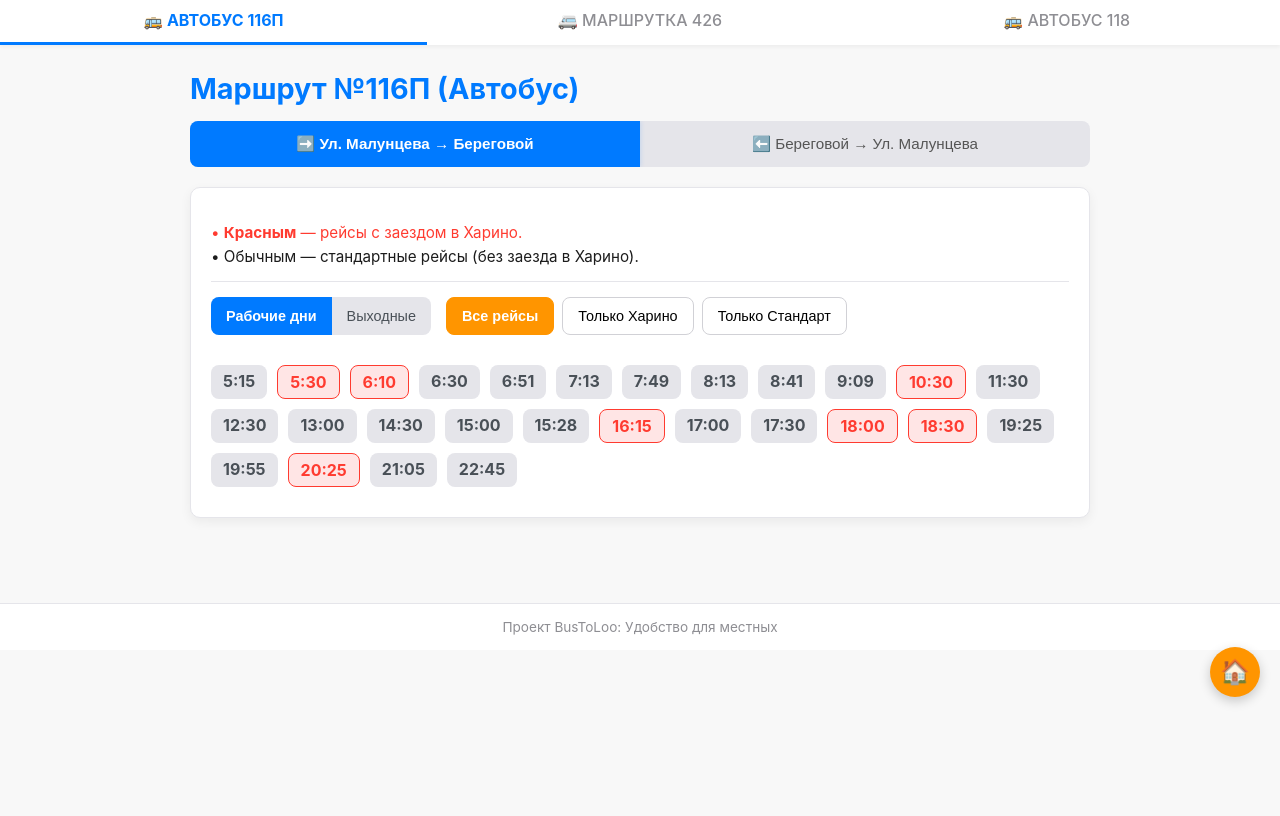
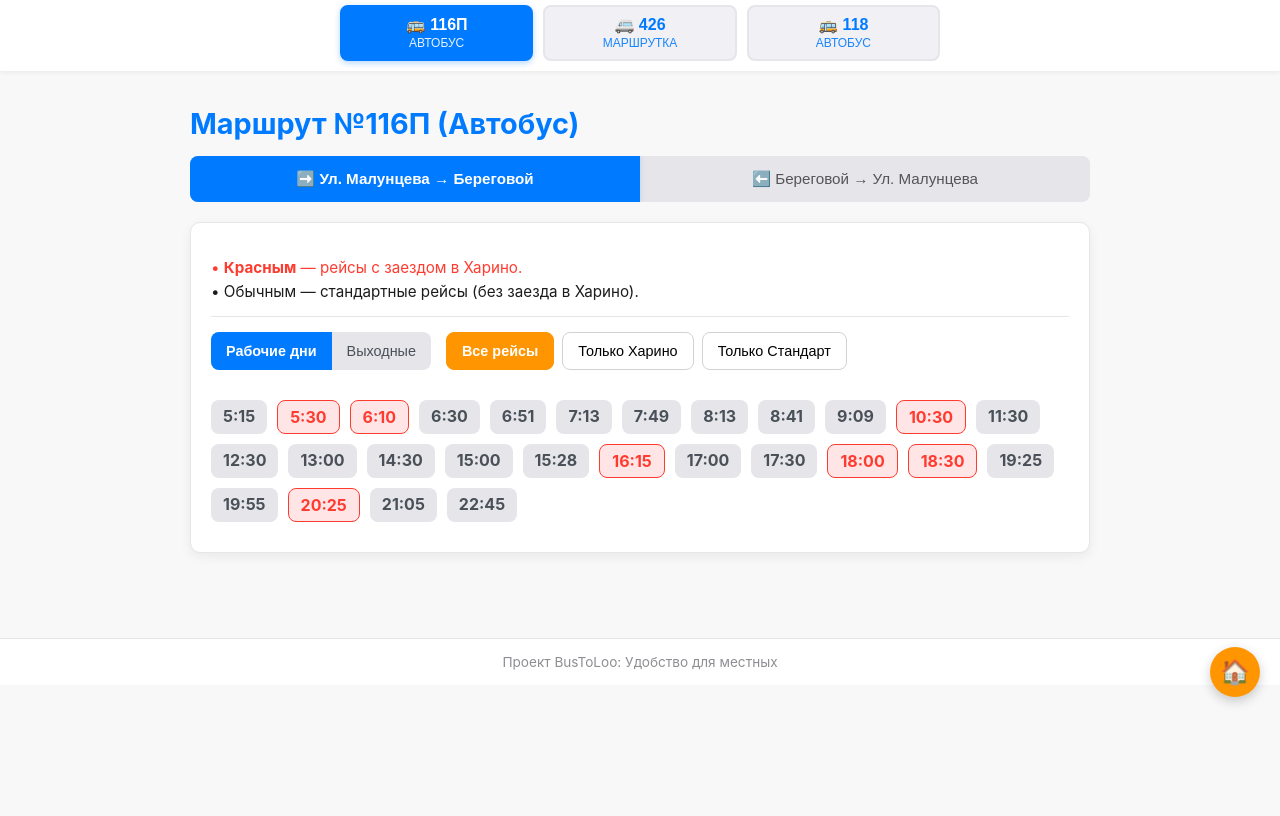
Before and after one commit to BusToLoo/BusToLoo.github.io, a plain HTML site: page index.html in a window 1280 px wide. Shown: the part 83-899 px from the top of the page. Drawn offline with Linux system fonts and the light colour scheme.

Commit message:
Update index.html

```diff
--- a/index.html
+++ b/index.html
@@ -9,7 +9,7 @@
         body {
             font-family: -apple-system, BlinkMacSystemFont, 'Segoe UI', 'Roboto', 'Helvetica Neue', 'Arial', 'sans-serif', 'Apple Color Emoji', 'Segoe UI Emoji', 'Segoe UI Symbol';
             margin: 0;
-            padding-top: 110px;
+            padding-top: 145px;
             background-color: #f8f8f8;
             color: #1c1c1c;
             min-height: 100vh;
@@ -116,25 +116,76 @@
 
         .transport-menu {
             display: flex;
+            justify-content: center;
+            gap: 10px;
+            padding: 10px 15px;
             border-top: 1px solid #e5e5ea;
+            flex-wrap: wrap;
         }
         .menu-button {
-            flex: 1;
-            padding: 15px 0;
+            flex: 1 1 auto;
+            max-width: 300px;
+            padding: 8px 10px;
             text-align: center;
-            color: #8e8e93;
-            font-weight: 500;
-            font-size: 1rem;
+            color: #007aff;
+            font-size: 0.9rem;
             cursor: pointer;
-            transition: all 0.3s ease;
-            border: none;
-            background: none;
+            transition: all 0.2s ease;
+            border: 2px solid #e5e5ea;
+            background: #f0f0f5;
             outline: none;
+            border-radius: 8px;
+            line-height: 1.2;
+        }
+        .menu-button:hover {
+            background-color: #e5e5ea;
         }
         .menu-button.active {
-            color: #007aff;
+            color: white;
+            background: #007aff;
+            border-color: #007aff;
+            box-shadow: 0 2px 6px rgba(0, 122, 255, 0.3);
+        }
+        .menu-button-line1 {
             font-weight: 700;
-            box-shadow: inset 0 -3px 0 0 #007aff;
+            display: block;
+            font-size: 1rem;
+            margin-bottom: 2px;
+        }
+        .menu-button-line2 {
+            font-weight: 500;
+            display: block;
+            font-size: 0.75rem;
+            opacity: 0.9;
+        }
+
+        @media (max-width: 600px) {
+            .transport-menu {
+                gap: 8px;
+                padding: 10px 8px;
+            }
+            .menu-button {
+                flex: 1 1 30%;
+                min-width: 90px;
+                padding: 6px 4px;
+            }
+            .menu-button-line1 {
+                font-size: 0.9rem;
+            }
+            .menu-button-line2 {
+                font-size: 0.7rem;
+            }
+        }
+
+        @media (min-width: 601px) {
+            .transport-menu {
+                flex-wrap: nowrap;
+                max-width: 600px;
+                margin: 0 auto;
+            }
+            .menu-button {
+                flex: 1;
+            }
         }
 
         .schedule-card {
@@ -234,7 +285,6 @@
             font-weight: 700;
         }
 
-        /* 💥 СТИЛИ ДЛЯ ЕДИНОГО СПИСКА ВРЕМЕНИ 💥 */
         .all-times-list {
             display: flex;
             flex-wrap: wrap;
@@ -253,7 +303,7 @@
             background-color: #e5e5ea;
             color: #495057;
             font-weight: 700;
-            padding: 8px 12px; /* Увеличенный паддинг для лучшего вида */
+            padding: 8px 12px;
             line-height: 1;
             text-align: center;
         }
@@ -272,7 +322,6 @@
         .schedule-content.hidden {
             display: none;
         }
-        /* -------------------------------------- */
 
         .footer {
             margin-top: 40px;
@@ -299,7 +348,7 @@
                 font-size: 1.8rem;
             }
             body {
-                padding-top: 100px;
+                padding-top: 135px;
             }
         }
     </style>
@@ -312,9 +361,18 @@
         <h1 class="project-title">BusToLoo</h1>
     </div>
     <div class="transport-menu" id="transport-menu">
-        <div class="menu-button active" data-transport="116p" onclick="switchTransport('116p')">🚌 АВТОБУС 116П</div>
-        <div class="menu-button" data-transport="426" onclick="switchTransport('426')">🚐 МАРШРУТКА 426</div>
-        <div class="menu-button" data-transport="118" onclick="switchTransport('118')">🚌 АВТОБУС 118</div>
+        <button class="menu-button active" data-transport="116p" onclick="switchTransport('116p')">
+            <span class="menu-button-line1">🚌 116П</span>
+            <span class="menu-button-line2">АВТОБУС</span>
+        </button>
+        <button class="menu-button" data-transport="426" onclick="switchTransport('426')">
+            <span class="menu-button-line1">🚐 426</span>
+            <span class="menu-button-line2">МАРШРУТКА</span>
+        </button>
+        <button class="menu-button" data-transport="118" onclick="switchTransport('118')">
+            <span class="menu-button-line1">🚌 118</span>
+            <span class="menu-button-line2">АВТОБУС</span>
+        </button>
     </div>
 </div>
 
@@ -460,7 +518,6 @@
     };
     const kharinoCodes426 = ['H'];
 
-    // 💥 ДАННЫЕ ДЛЯ 118: 08:00S, 12:00S (стандартные), 14:00J (Харино) 💥
     const rawData118 = {
         'A_weekdays': '08:00S12:00S14:00J',
         'B_weekdays': '06:40J15:00J',
@@ -468,7 +525,6 @@
         'B_weekend': ''
     };
     const kharinoCodes118 = ['J'];
-    // -------------------------
 
     let currentTransport = '116p';
     let state = {
@@ -500,13 +556,11 @@
             parsedTimes.push({ time, code });
         }
 
-        // Сортируем по времени (в виде строки 'HH:MM')
         parsedTimes.sort((a, b) => a.time.localeCompare(b.time));
 
         return parsedTimes;
     }
 
-    /* 💥 ОБНОВЛЕННАЯ ФУНКЦИЯ РЕНДЕРИНГА 💥 */
     function renderScheduleTable(transport, parsedData) {
         if (parsedData.length === 0) {
             return '<p style="text-align: center; color: #ff3b30; font-weight: 600; padding: 20px; background: #fff0f0; border-radius: 6px;">🚫 В этот день/по этому направлению рейсов нет.</p>';
@@ -534,7 +588,6 @@
             const timeClass = isKharino ? 'kharino' : '';
             const filterType = isKharino ? 'kharino' : 'standard';
 
-            // Форматируем время из 'HH:MM' в 'H:MM' (убираем ведущий ноль, если час < 10)
             const displayTime = item.time.startsWith('0') ? item.time.substring(1) : item.time;
 
             html += `<span class="time-entry ${timeClass}" title="${codeTitle}" data-filter-type="${filterType}">${displayTime}</span>`;
@@ -543,7 +596,6 @@
         html += '</div>';
         return html;
     }
-    /* -------------------------------------- */
 
     function updateScheduleDisplay() {
         const transport = currentTransport;
@@ -551,7 +603,6 @@
         const currentData = state[transport];
         const { direction, day, filter } = currentData;
 
-        // 1. Скрываем все контейнеры расписаний для текущего транспорта.
         document.querySelectorAll(`#schedule-${transport} .schedule-content`).forEach(content => content.classList.add('hidden'));
 
         const activeContentId = `content-${transport}-${direction}-${day}`;
@@ -559,10 +610,8 @@
 
         if (!activeContent) return;
 
-        // 2. Отображаем только активный контейнер.
         activeContent.classList.remove('hidden');
 
-        // 3. Применяем фильтр к элементам внутри активного контейнера.
         activeContent.querySelectorAll('.time-entry').forEach(entry => {
             const filterType = entry.getAttribute('data-filter-type');
 
@@ -589,7 +638,6 @@
 
         document.getElementById('schedule-116p').style.display = (type === '116p') ? 'block' : 'none';
         document.getElementById('schedule-426').style.display = (type === '426') ? 'block' : 'none';
-        // 💥 ВИДИМОСТЬ ДЛЯ 118 💥
         document.getElementById('schedule-118').style.display = (type === '118') ? 'block' : 'none';
 
         document.querySelectorAll('.menu-button').forEach(btn => {
@@ -670,7 +718,6 @@
         if (deferredPrompt) {
             deferredPrompt.prompt();
             const { outcome } = await deferredPrompt.userChoice;
-            console.log(`User response to the install prompt: ${outcome}`);
             deferredPrompt = null;
 
             if (outcome === 'accepted') {
@@ -700,7 +747,6 @@
         document.getElementById('content-426-B-weekdays').innerHTML = renderScheduleTable('426', parseRawSchedule(rawData426.B_weekdays));
         document.getElementById('content-426-B-weekend').innerHTML = renderScheduleTable('426', parseRawSchedule(rawData426.B_weekend));
 
-        // 💥 РЕНДЕРИНГ 118 💥
         document.getElementById('content-118-A-weekdays').innerHTML = renderScheduleTable('118', parseRawSchedule(rawData118.A_weekdays));
         document.getElementById('content-118-A-weekend').innerHTML = renderScheduleTable('118', parseRawSchedule(rawData118.A_weekend));
         document.getElementById('content-118-B-weekdays').innerHTML = renderScheduleTable('118', parseRawSchedule(rawData118.B_weekdays));
@@ -714,7 +760,6 @@
         document.getElementById('tabs-426').addEventListener('click', handleDayTypeChange);
         document.getElementById('filter-buttons-426').addEventListener('click', handleFilterChange);
 
-        // 💥 ОБРАБОТЧИКИ 118 💥
         document.getElementById('direction-toggle-118').addEventListener('click', handleDirectionToggle);
         document.getElementById('tabs-118').addEventListener('click', handleDayTypeChange);
         document.getElementById('filter-buttons-118').addEventListener('click', handleFilterChange);
@@ -724,7 +769,6 @@
         if ('serviceWorker' in navigator) {
             navigator.serviceWorker.register('/service-worker.js')
                 .then(reg => {
-                    console.log('✅ Service Worker зарегистрирован');
                     if (reg.waiting) {
                         reg.waiting.postMessage({ type: 'SKIP_WAITING' });
                     }
```
